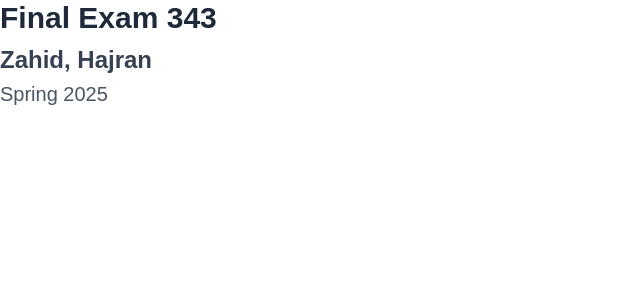
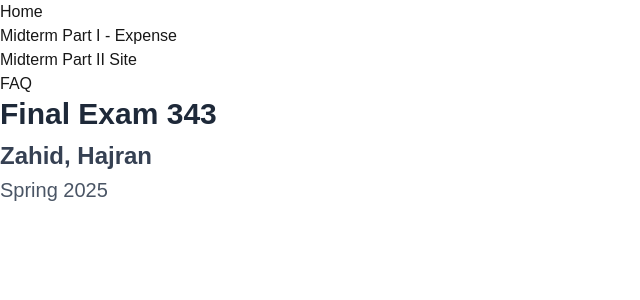
Before and after one commit to HzahidCUNY/final343, a Next.js app: page / in a window 1280 px wide. Shown: the top 300 px of the page, without its empty margins (0-640 px from the left). Built offline with nearby package versions, Linux system fonts and the light colour scheme.

Commit message:
modify homepage

```diff
--- /dev/null
+++ b/src/Components/menubar.jsx
@@ -0,0 +1,22 @@
+import Link from 'next/link'
+
+export default function Menubar() {
+    return (
+      <>
+        <ul>
+          <li>
+            <Link href='/'>Home</Link>
+          </li>
+          <li>
+            <a href='https://exam-1-kohl.vercel.app/' target='_blank'>Midterm Part I - Expense</a>
+          </li>
+          <li>
+            <a href='https://exam-2-umber.vercel.app/' target='_blank'>Midterm Part II Site</a>
+          </li>
+          <li>
+            <Link href='/faq'>FAQ</Link>
+          </li>
+        </ul>
+      </>
+    )
+  }
--- a/src/app/layout.jsx
+++ b/src/app/layout.jsx
@@ -1,5 +1,6 @@
 import { Geist, Geist_Mono } from "next/font/google";
 import "./globals.css";
+import Menubar from "@/Components/menubar";
 
 const geistSans = Geist({
   variable: "--font-geist-sans",
@@ -21,6 +22,7 @@
       <body
         className={`${geistSans.variable} ${geistMono.variable} antialiased`}
       >
+        <Menubar></Menubar>
         {children}
       </body>
     </html>
```
